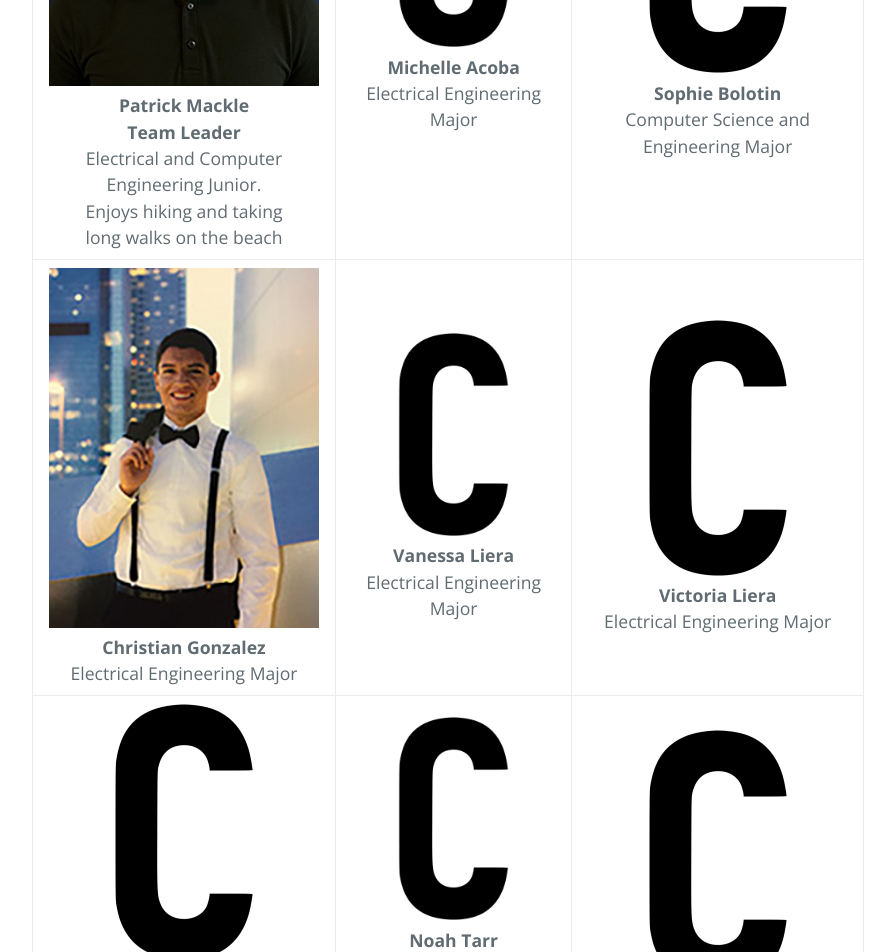
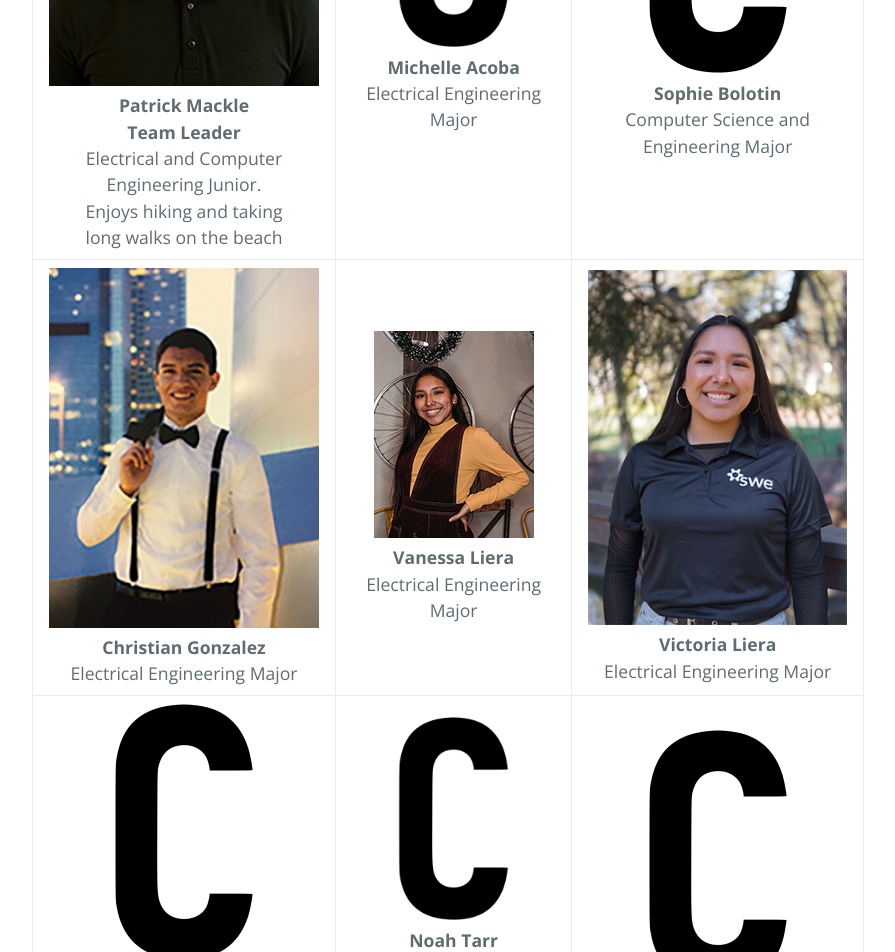
Before and after one commit to pmackle/EE-Emerge-2020-FourFace, a Jekyll site: the page built from docs/Team.md, in a window 1280 px wide. Shown: the part 1287-2239 px from the top of the page, without its empty margins (192-1087 px from the left). Built offline with Jekyll 4.4.1, drawn with Linux system fonts in a browser that asks for light colours.

Commit message:
Update Team.md

```diff
--- a/docs/Team.md
+++ b/docs/Team.md
@@ -17,5 +17,5 @@ filename: Team
 | | | |
 |:-------------------------:|:-------------------------:|:-------------------------:|
 |![Test!](https://github.com/pmackle/EE-Emerge-2020-FourFace/blob/master/Documentation/Photos/patrick.png?raw=true)<br/> **Patrick Mackle** <br/> **Team Leader** <br/> Electrical and Computer Engineering Junior.<br/> Enjoys hiking and taking <br/> long walks on the beach |  ![Test!](https://github.com/pmackle/EE-Emerge-2020-FourFace/blob/master/docs/Images/C.png?raw=true)<br/>**Michelle Acoba** <br/> Electrical Engineering Major|![Test!](https://github.com/pmackle/EE-Emerge-2020-FourFace/blob/master/docs/Images/C.png?raw=true)<br/>**Sophie Bolotin** <br/> Computer Science and Engineering Major|
-|![Test!](https://github.com/pmackle/EE-Emerge-2020-FourFace/blob/master/Documentation/Photos/christian.png?raw=true)<br/>**Christian Gonzalez** <br/> Electrical Engineering Major |  ![Test!](https://github.com/pmackle/EE-Emerge-2020-FourFace/blob/master/docs/Images/C.png?raw=true)<br/>**Vanessa Liera** <br/> Electrical Engineering Major|![Test!](https://github.com/pmackle/EE-Emerge-2020-FourFace/blob/master/docs/Images/C.png?raw=true)<br/>**Victoria Liera** <br/> Electrical Engineering Major|
+|![Test!](https://github.com/pmackle/EE-Emerge-2020-FourFace/blob/master/Documentation/Photos/christian.png?raw=true)<br/>**Christian Gonzalez** <br/> Electrical Engineering Major |  ![Test!](https://github.com/pmackle/EE-Emerge-2020-FourFace/blob/master/Documentation/Photos/vanessa.png?raw=true)<br/>**Vanessa Liera** <br/> Electrical Engineering Major|![Test!](https://github.com/pmackle/EE-Emerge-2020-FourFace/blob/master/Documentation/Photos/victoria2.png?raw=true)<br/>**Victoria Liera** <br/> Electrical Engineering Major|
 |![Test!](https://github.com/pmackle/EE-Emerge-2020-FourFace/blob/master/docs/Images/C.png?raw=true)<br/> **Anthony Pham** <br/> Electrical Engineering Major |  ![Test!](https://github.com/pmackle/EE-Emerge-2020-FourFace/blob/master/docs/Images/C.png?raw=true)<br/>**Noah Tarr** <br/> Computer Engineering Major|![Test!](https://github.com/pmackle/EE-Emerge-2020-FourFace/blob/master/docs/Images/C.png?raw=true)|
```
